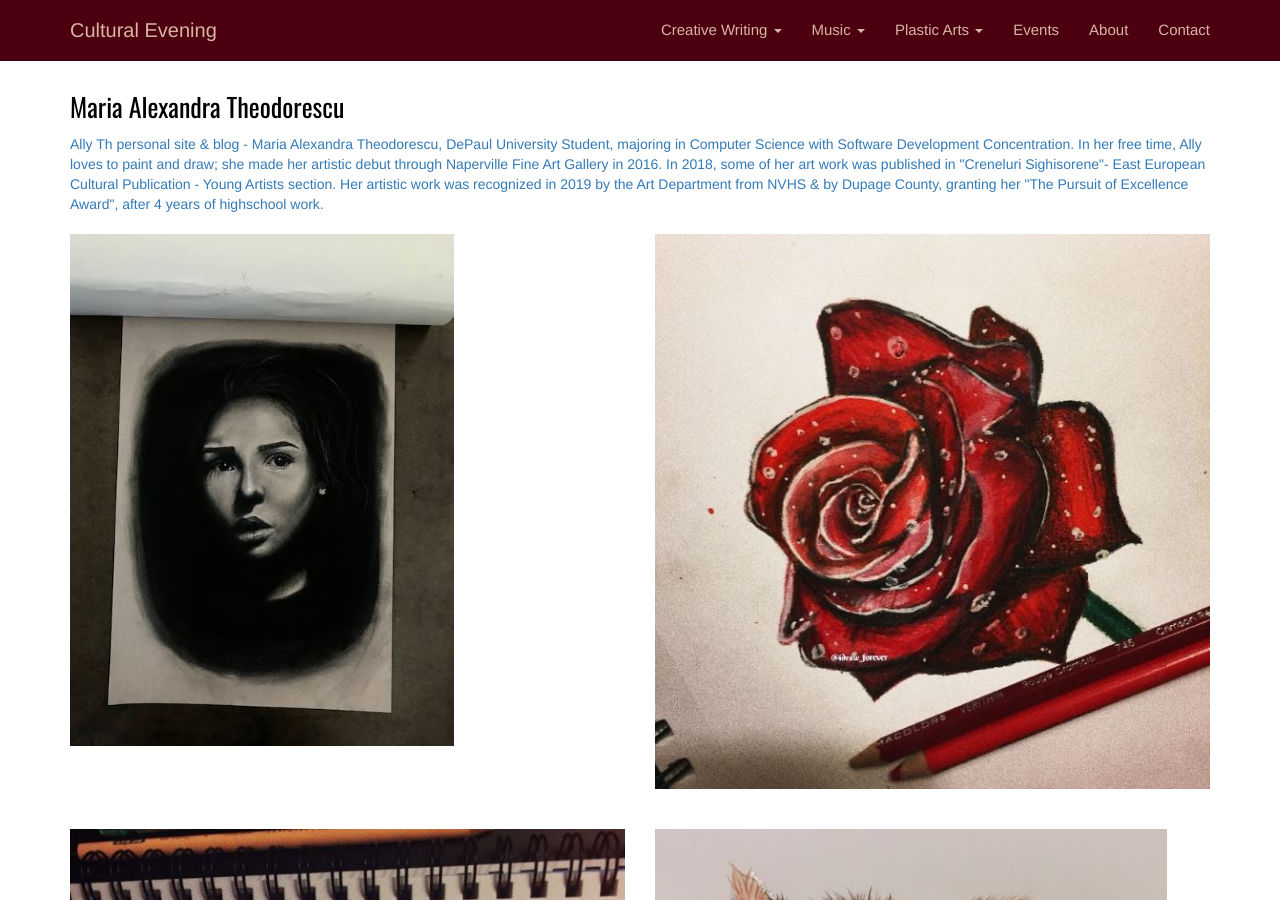
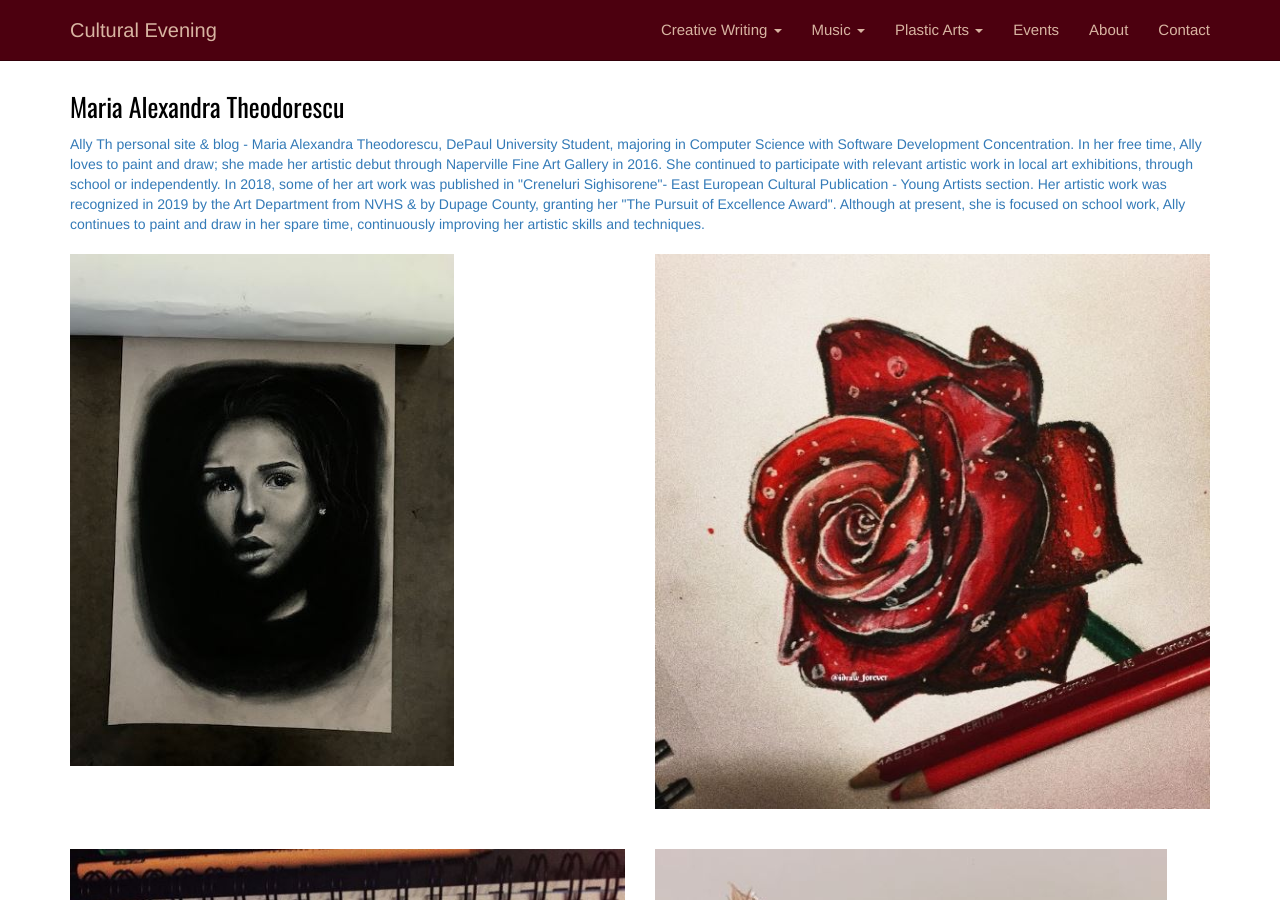
Before and after one commit to adrianth/culteve, a Jekyll site: the page built from en/plastic-arts/maria-alexandra-theodorescu.html, in a window 1280 px wide and 900 px high. Built offline with Jekyll 4.4.1, drawn with Linux system fonts in a browser that asks for light colours.

Commit message:
artistic

```diff
--- a/en/plastic-arts/maria-alexandra-theodorescu.html
+++ b/en/plastic-arts/maria-alexandra-theodorescu.html
@@ -7,7 +7,7 @@ title: Maria Alexandra Theodorescu
 <br>
 <div class="container">
     <h2>Maria Alexandra Theodorescu</h2>
-    <a href="http://www.allyth.me/">Ally Th personal site & blog - Maria Alexandra Theodorescu, DePaul University Student, majoring in Computer Science with Software Development Concentration. In her free time, Ally loves to paint and draw; she made her artistic debut through Naperville Fine Art Gallery in 2016. In 2018, some of her art work was published in "Creneluri Sighisorene"- East European Cultural Publication - Young Artists section. Her artistic work was recognized in 2019 by the Art Department from NVHS & by Dupage County, granting her "The Pursuit of Excellence Award", after 4 years of highschool work.</a>
+    <a href="http://www.allyth.me/">Ally Th personal site & blog - Maria Alexandra Theodorescu, DePaul University Student, majoring in Computer Science with Software Development Concentration. In her free time, Ally loves to paint and draw; she made her artistic debut through Naperville Fine Art Gallery in 2016. She continued to participate with relevant artistic work in local art exhibitions, through school or independently. In 2018, some of her art work was published in "Creneluri Sighisorene"- East European Cultural Publication - Young Artists section. Her artistic work was recognized in 2019 by the Art Department from NVHS & by Dupage County, granting her "The Pursuit of Excellence Award". Although at present, she is focused on school work, Ally continues to paint and draw in her spare time, continuously improving her artistic skills and techniques.</a>
     <br>
     <br>
     <div class="row">
```
